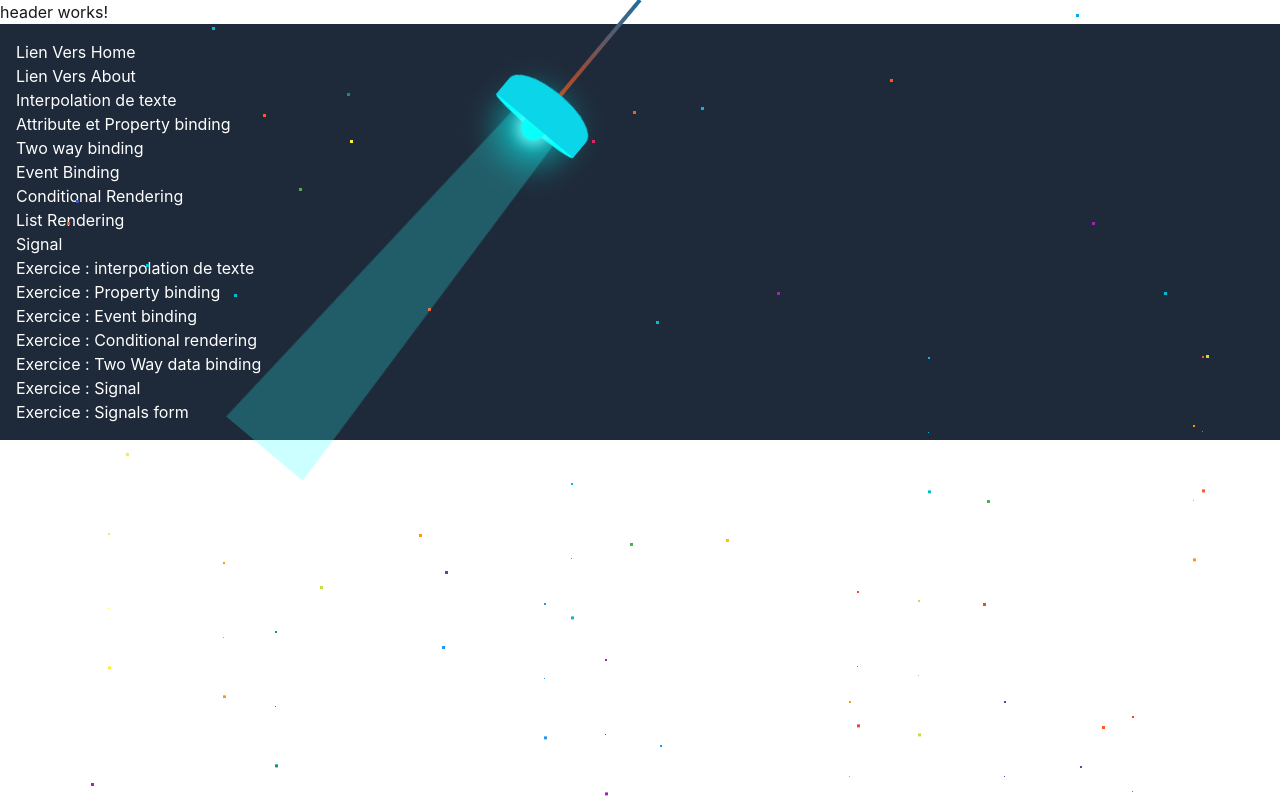
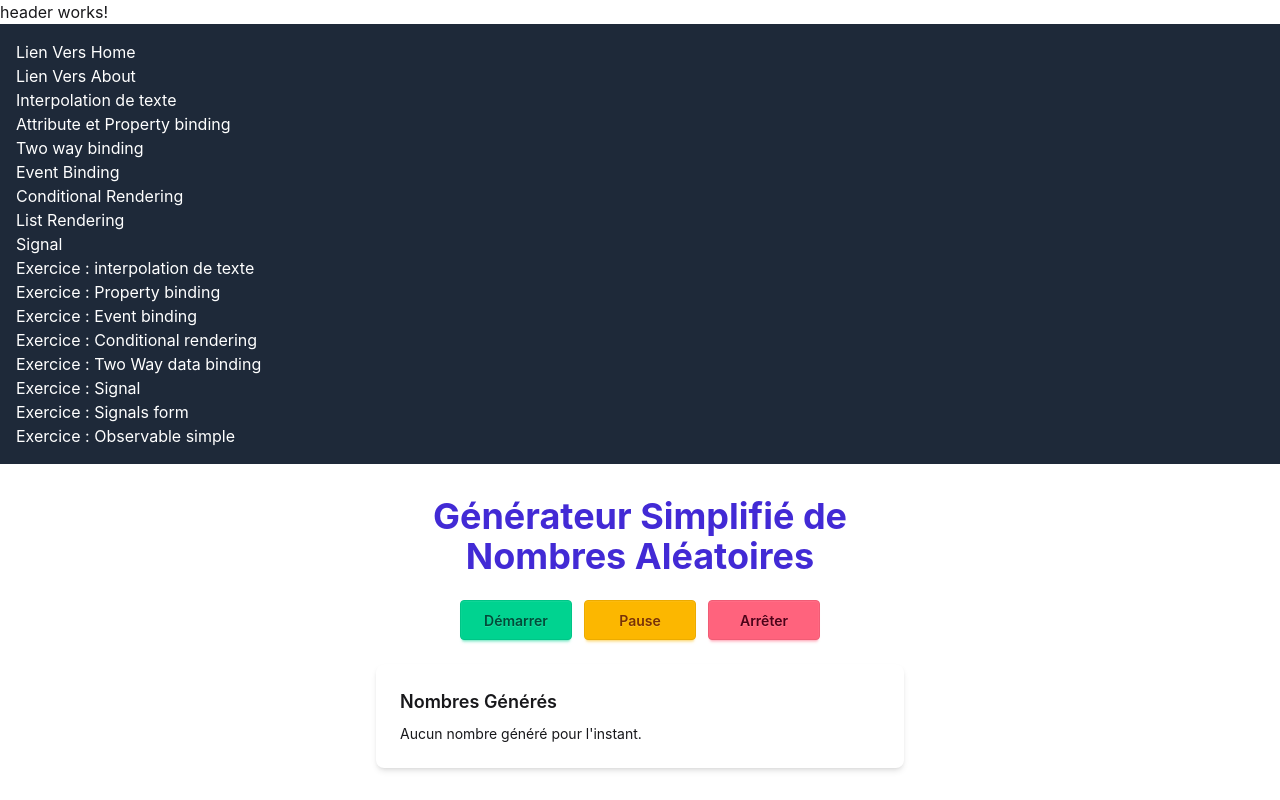
Before and after one commit to GuillaumeItier/cours-angular, an Angular app: page /observable-simple-exercice in a window 1280 px wide. Shown: the top 800 px of the page. Built offline with nearby package versions, Linux system fonts and the light colour scheme.

Commit message:
feat: add observable simple exercice page

```diff
--- a/src/app/app.routes.ts
+++ b/src/app/app.routes.ts
@@ -18,9 +18,11 @@ import { ConditionalRenderingExercice } from './pages/exercices/conditional-rend
 import { TwoWayDataBindingExercice } from './pages/exercices/two-way-data-binding-exercice/two-way-data-binding-exercice';
 import { SignalExercice } from './pages/exercices/signal-exercice/signal-exercice';
 import { SignalsFormExercice } from './pages/exercices/signals-form-exercice/signals-form-exercice';
+import { ObservableSimpleExercice } from './pages/exercices/observable-simple-exercice/observable-simple-exercice';
 
 
 import { EnvironmentInjector } from '@angular/core';
+
 
 export const routes: Routes = [
   //! Route pour la page À propos (classique)
@@ -50,6 +52,7 @@ export const routes: Routes = [
   { path: 'two-way-data-binding-exercice', component: TwoWayDataBindingExercice},
   { path: 'signal-exercice', component: SignalExercice},
   { path: 'signals-form-exercice', component: SignalsFormExercice},
+  { path: 'observable-simple-exercice', component: ObservableSimpleExercice},
 
    //! ---------- Le système page Not Found ---------------------------------------------------------------------
   // Dans Angular il faut placer à la fin le path:'**'
--- a/src/app/components/layouts/header/header.html
+++ b/src/app/components/layouts/header/header.html
@@ -19,7 +19,8 @@
       <li><a routerLink="/conditional-rendering-exercice">Exercice : Conditional rendering</a></li>
       <li><a routerLink="/two-way-data-binding-exercice">Exercice : Two Way data binding</a></li>
       <li><a routerLink="/signal-exercice">Exercice : Signal </a></li>
-      <li><a routerLink="/signals-form-exercice">Exercice : Signals form  </a></li>
+      <li><a routerLink="/signals-form-exercice">Exercice : Signals form</a></li>
+      <li><a routerLink="/observable-simple-exercice">Exercice : Observable simple</a></li>
     </ul>
   </nav>
 </div>
--- /dev/null
+++ b/src/app/pages/exercices/observable-simple-exercice/observable-simple-exercice.html
@@ -0,0 +1,35 @@
+<div class="mx-auto flex w-full max-w-xl flex-col items-center px-4 py-8 sm:px-6">
+
+  <h1 class="text-center text-3xl font-bold text-primary sm:text-4xl">
+    Générateur Simplifié de Nombres Aléatoires
+  </h1>
+
+  <!-- Commandes du générateur -->
+  <form
+    class="my-6 flex flex-wrap justify-center gap-3"
+    aria-label="Contrôles du générateur"
+    (submit)="$event.preventDefault()"
+  >
+    <button (click)="start()" type="button" class="btn btn-success w-28">Démarrer</button>
+    <button (click)="pauseResume()" type="button" class="btn btn-warning w-28">{{ paused() ? 'Reprendre' : '  Pause  ' }}</button>
+    <button (click)="stop()" type="button" class="btn btn-error w-28">Arrêter</button>
+  </form>
+
+  <!-- Résultats -->
+  <section class="card w-full bg-base-100 shadow-md" aria-labelledby="titre-nombres">
+    <div class="card-body">
+      <h2 id="titre-nombres" class="card-title">Nombres Générés</h2>
+
+      <!-- À remplacer par un @for sur votre tableau de nombres -->
+      <ol class="flex flex-col gap-2">
+
+        @for (number of numbers(); track $index) {
+            <li class="rounded-box bg-base-200 py-3 text-center font-mono text-xl font-bold text-primary">{{ number }}</li>
+        } @empty {
+            <p>Aucun nombre généré pour l'instant.</p>
+        }
+      </ol>
+    </div>
+  </section>
+
+</div>
--- /dev/null
+++ b/src/app/pages/exercices/observable-simple-exercice/observable-simple-exercice.ts
@@ -0,0 +1,55 @@
+import { Component, signal } from '@angular/core';
+import { interval, Subscription } from 'rxjs';
+
+@Component({
+  imports: [],
+  selector: 'app-observable-simple-exercice',
+  styleUrl: './observable-simple-exercice.css',
+  templateUrl: './observable-simple-exercice.html',
+})
+export class ObservableSimpleExercice {
+  numbers = signal<number[]>([]);
+  paused = signal<boolean>(false);
+  private subscription: Subscription | null = null;
+
+ start(): void {
+    if (!this.subscription) {
+      const timer = interval(1000);
+      this.subscription = timer.subscribe({
+        next: () => {
+          const random = Math.floor(Math.random() * 100) + 1;
+          this.numbers.update((array) => [...array, random]);
+        }
+      });
+    }
+  }
+
+    pauseResume(): void {
+    this.paused.update((isPaused) => !isPaused);
+
+    if (this.paused()) {
+      this.stopSubscription();
+    } else {
+      this.start();
+    }
+  }
+
+  stopSubscription(): void {
+    if (this.subscription) {
+      this.subscription.unsubscribe();
+      this.subscription = null;
+    }
+  }
+
+  stop(): void {
+    this.stopSubscription();
+    this.numbers.set([]);
+    this.paused.set(false);
+  }
+
+  ngOnDestroy(): void {
+    this.stopSubscription();
+  }
+
+
+}
```
Also changed, not shown: src/app/pages/exercices/observable-simple-exercice/observable-simple-exercice.css (added), 1 other file (tests, documents, lock files or other folders).
